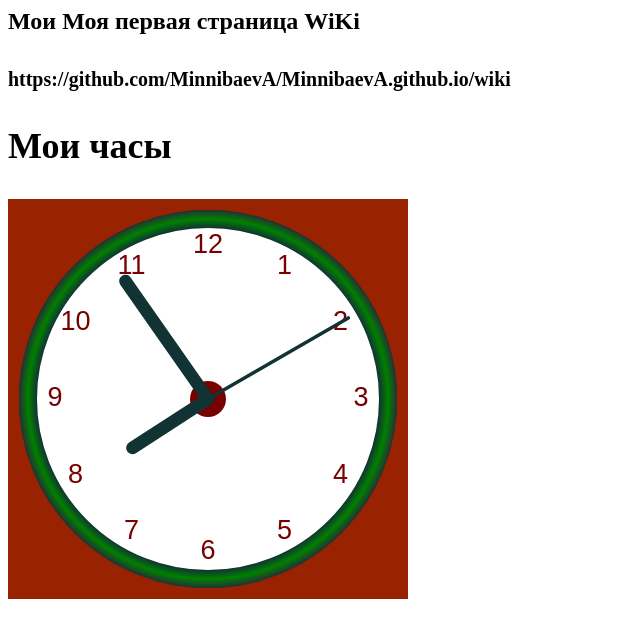
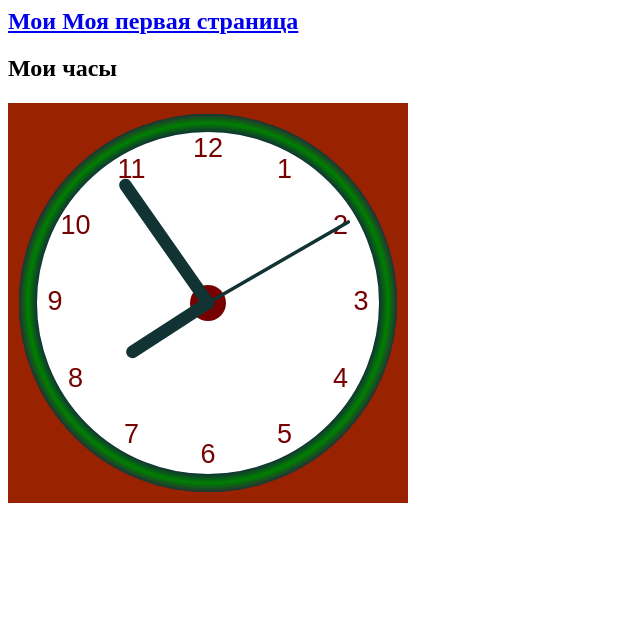
Before and after one commit to MinnibaevA/MinnibaevA.github.io, a plain HTML site: page xixi.html in a window 1280 px wide. Shown: the whole page, without its empty margins (0-640 px from the left). Drawn offline with Linux system fonts and the light colour scheme.

Commit message:
Update xixi.html

```diff
--- a/xixi.html
+++ b/xixi.html
@@ -1,5 +1,4 @@
-<h2><b>Мои Моя первая страница WiKi <b>
- <h5> https://github.com/MinnibaevA/MinnibaevA.github.io/wiki
+ <h2><a href="https://github.com/MinnibaevA/MinnibaevA.github.io/wiki">Мои Моя первая страница</a>
 <h2>Мои часы <h1>
 <!DOCTYPE html>
 <html>
```
